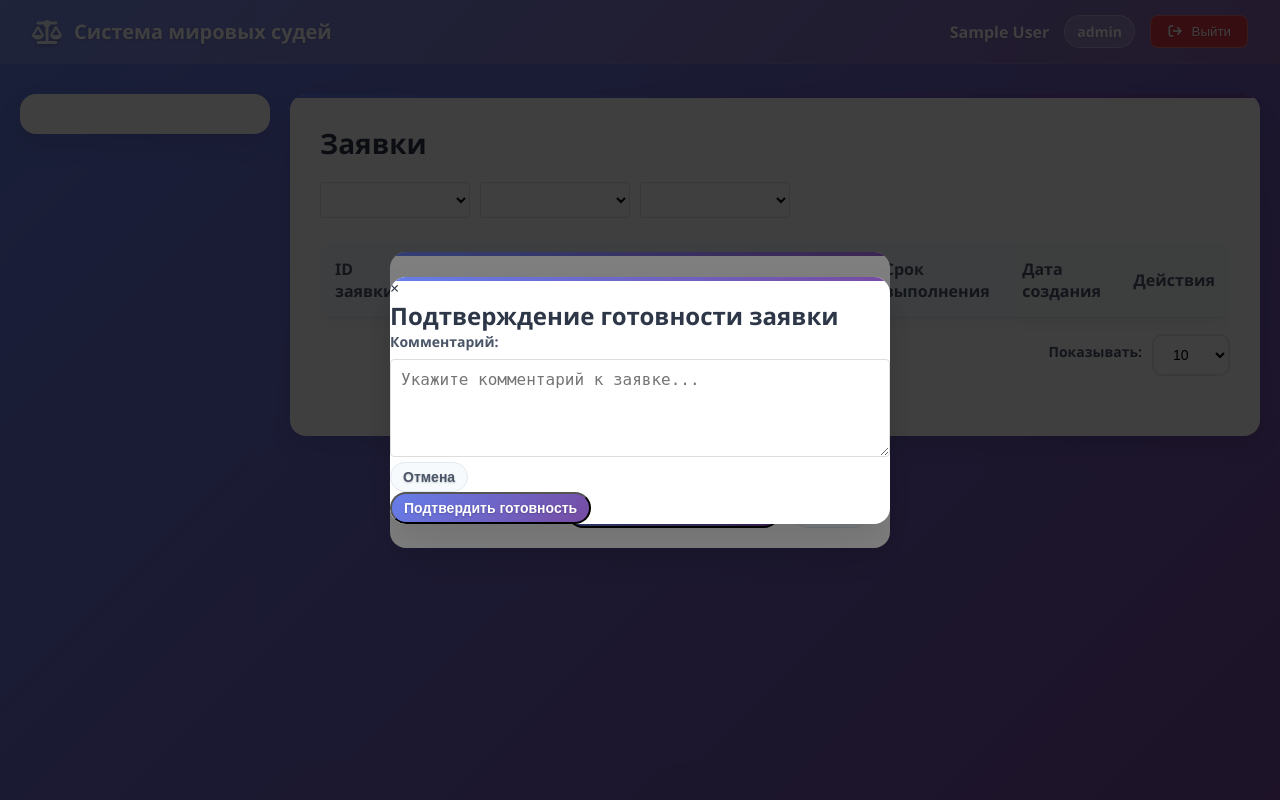
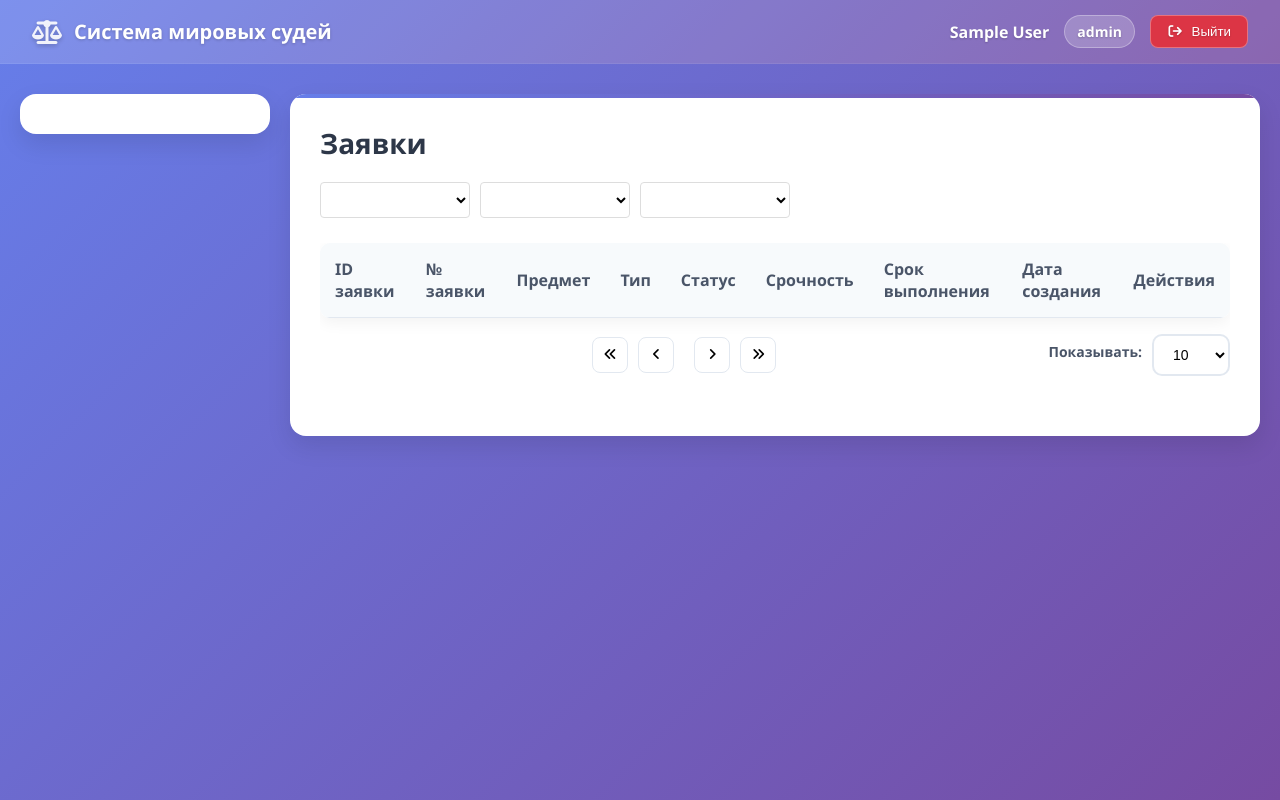
Before and after one commit to asamarka-625/ApplicationSystem, a FastAPI app: template web_app/templates/requests_executors.html in a window 1280 px wide. Run offline with FastAPI, Linux system fonts and the light colour scheme; the template is opened without the code that fills it: most values are stand-ins (such as "Sample title", 1, 10 or a date in 2020); lists and menus that the app fills with data are empty; parts of the project's set-up code (start-up, migrations or seed data) failed here and were passed over.

Commit message:
убрал баги и добавил гитигнор

```diff
--- a/web_app/src/models/request.py
+++ b/web_app/src/models/request.py
@@ -168,15 +168,18 @@ class Request(Base):
     related_documents: so.Mapped[List["RequestDocument"]] = so.relationship(
         "RequestDocument",
         back_populates="request",
+        cascade="all, delete-orphan"
     )
     history: so.Mapped[List["RequestHistory"]] = so.relationship(
         "RequestHistory",
         back_populates="request",
+        cascade="all, delete-orphan"
     )
     item_associations: so.Mapped[List["RequestItem"]] = so.relationship(
         "RequestItem",
         back_populates="request",
-        viewonly=True
+        viewonly=True,
+        cascade="all, delete-orphan"
     )
 
     def __repr__(self):
--- a/web_app/src/static/css/styles.css
+++ b/web_app/src/static/css/styles.css
@@ -382,36 +382,24 @@ label {
 
 /* Модальное окно */
 .modal {
+    display: none;
     position: fixed;
+    z-index: 1000;
+    left: 0;
     top: 0;
-    left: 0;
     width: 100%;
     height: 100%;
-    background-color: rgba(0, 0, 0, 0.5);
-    z-index: 1000;
-    display: flex;
-    align-items: center;
-    justify-content: center;
+    background-color: rgba(0,0,0,0.5);
 }
 
 .modal-content {
-    background-color: white;
-    border-radius: 16px;
-    box-shadow: 0 20px 40px rgba(0, 0, 0, 0.1);
-    width: 500px;
-    max-width: 90%;
-    overflow: hidden;
-    position: relative;
-}
-
-.modal-content::before {
-    content: '';
-    position: absolute;
-    top: 0;
-    left: 0;
-    right: 0;
-    height: 4px;
-    background: linear-gradient(90deg, #667eea, #764ba2);
+    background-color: #fefefe;
+    margin: 5% auto;
+    padding: 20px;
+    border-radius: 8px;
+    width: 90%;
+    max-width: 500px;
+    box-shadow: 0 4px 6px rgba(0,0,0,0.1);
 }
 
 .modal-header {
@@ -444,6 +432,18 @@ label {
     color: #2d3748;
 }
 
+.close {
+    color: #aaa;
+    float: right;
+    font-size: 28px;
+    font-weight: bold;
+    cursor: pointer;
+}
+
+.close:hover {
+    color: #000;
+}
+
 .modal-body {
     padding: 20px;
 }
@@ -456,8 +456,14 @@ label {
     gap: 12px;
 }
 
+.modal-actions {
+    display: flex;
+    gap: 1rem;
+    margin-top: 1rem;
+}
+
 /* Уведомления */
-..notification {
+.notification {
     position: fixed;
     top: 20px;
     right: 20px;
--- a/web_app/src/static/js/requests_executors.js
+++ b/web_app/src/static/js/requests_executors.js
@@ -226,12 +226,12 @@ function displayRequests(data) {
                             <i class="fas fa-eye"></i> Просмотр
                         </a>` : ''}
                     ${rights.planning && request.rights.planning ? `
-                        <button class="btn-planning"
+                        <button class="btn btn-planning"
                         onclick="openPlanningModal('${request.registration_number}', ${request.item.id}, '${request.item.name.replace('\n', ' ')}', ${request.item.quantity})">
                             <i class="fa-solid fa-pen-to-square"></i> В планирование
                         </button>` : ''}
                     ${rights.ready && request.rights.ready ? `
-                        <button class="btn-ready" onclick="openReadyModal(event, '${request.registration_number}', ${request.item.id})">
+                        <button class="btn btn-ready" onclick="openReadyModal(event, '${request.registration_number}', ${request.item.id})">
                             <i class="fa-solid fa-thumbs-up"></i> Готово
                         </button> ` : ''}
                 </div>
--- a/web_app/templates/requests.html
+++ b/web_app/templates/requests.html
@@ -62,7 +62,7 @@
         </div>
     </div>
 </section>
-<div id="exportModal" class="modal" style="display: none;">
+<div id="exportModal" class="modal">
     <div class="modal-content">
         <div class="modal-header">
             <h5>
```
Also changed, not shown: web_app/src/crud/request.py (+14 -8 lines), web_app/src/static/css/detail.css (+0 -34 lines), web_app/src/static/js/planning.js (+56 -16 lines), web_app/templates/planning.html (+22 -0 lines), 3 other files.
